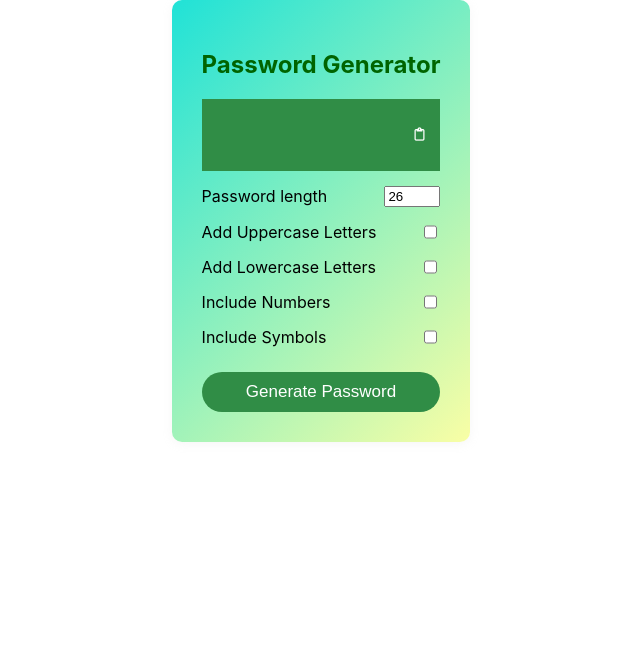
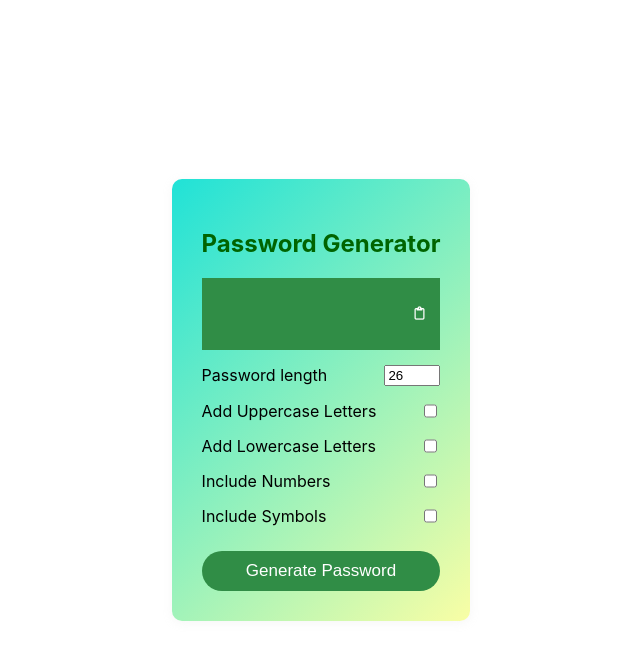
Before and after one commit to ROHITchin995/password_generator, a React (Create React App) app: page / in a window 1280 px wide. Shown: the top 660 px of the page, without its empty margins (319-959 px from the left). Built offline with nearby package versions, Linux system fonts and the light colour scheme.

Commit message:
createPassword function corrected

```diff
--- a/src/App.css
+++ b/src/App.css
@@ -1,7 +1,7 @@
 .App {
   min-height: 100vh;
-  text-align: center;
   display: flex;
+  align-items: center;
   justify-content: center;
 }
 .generator{
--- a/src/App.js
+++ b/src/App.js
@@ -1,9 +1,9 @@
+import React, {useState} from 'react';
 import './App.css';
-import React, {useState} from 'react';
 import { numbers, upperCaseLetters, lowerCaseLetters, specialCharacters } from './Character'
-import { COPY_Fail, COPY_SUCCESS } from './message';
 import { toast, ToastContainer } from 'react-toastify'
 import 'react-toastify/dist/ReactToastify.css';
+import { COPY_Fail, COPY_SUCCESS } from './message';
 
 const App = () => {
   const [password, setPassword ] = useState("")
@@ -72,6 +72,7 @@ const App = () => {
       const characterIndex = Math.round(Math.random() * characterListLength)
       password = password + characterList.charAt(characterIndex)
     }
+    return password
   }
 
   const handleCopyPassword = (e)=>{
```
